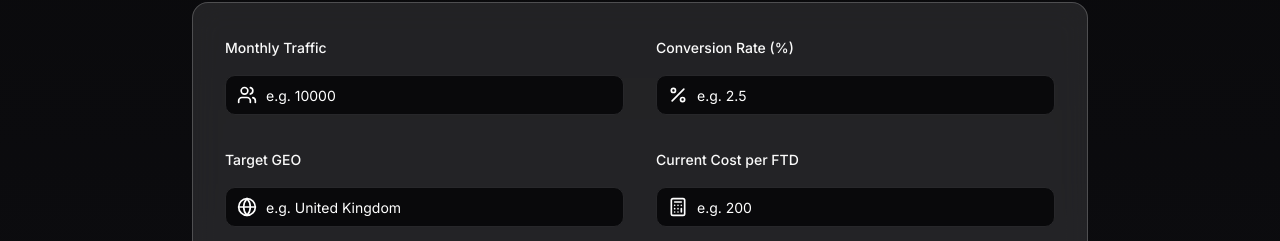
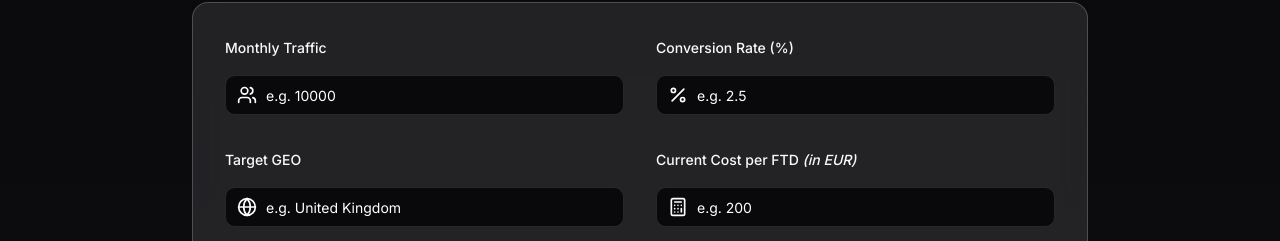
Before and after one commit to iGamingAudit/igaming-audit, a React (Vite) app: page / in a window 1280 px wide. Shown: the part 1082-1323 px from the top of the page. Built offline with nearby package versions, Linux system fonts and the light colour scheme.

Commit message:
Update calculator label text
Changed the label "Current Cost per FTD" to "Current Cost per FTD (in EUR)" with the "(in EUR)" part styled in italics.
[skip gpt_engineer]

```diff
--- a/src/components/Calculator.tsx
+++ b/src/components/Calculator.tsx
@@ -69,7 +69,7 @@ export const Calculator = () => {
               </div>
 
               <div className="space-y-4">
-                <Label htmlFor="cost">Current Cost per FTD</Label>
+                <Label htmlFor="cost">Current Cost per FTD <i>(in EUR)</i></Label>
                 <div className="relative">
                   <CalculatorIcon className="absolute left-3 top-2.5 h-5 w-5 text-muted-foreground" />
                   <Input
```
